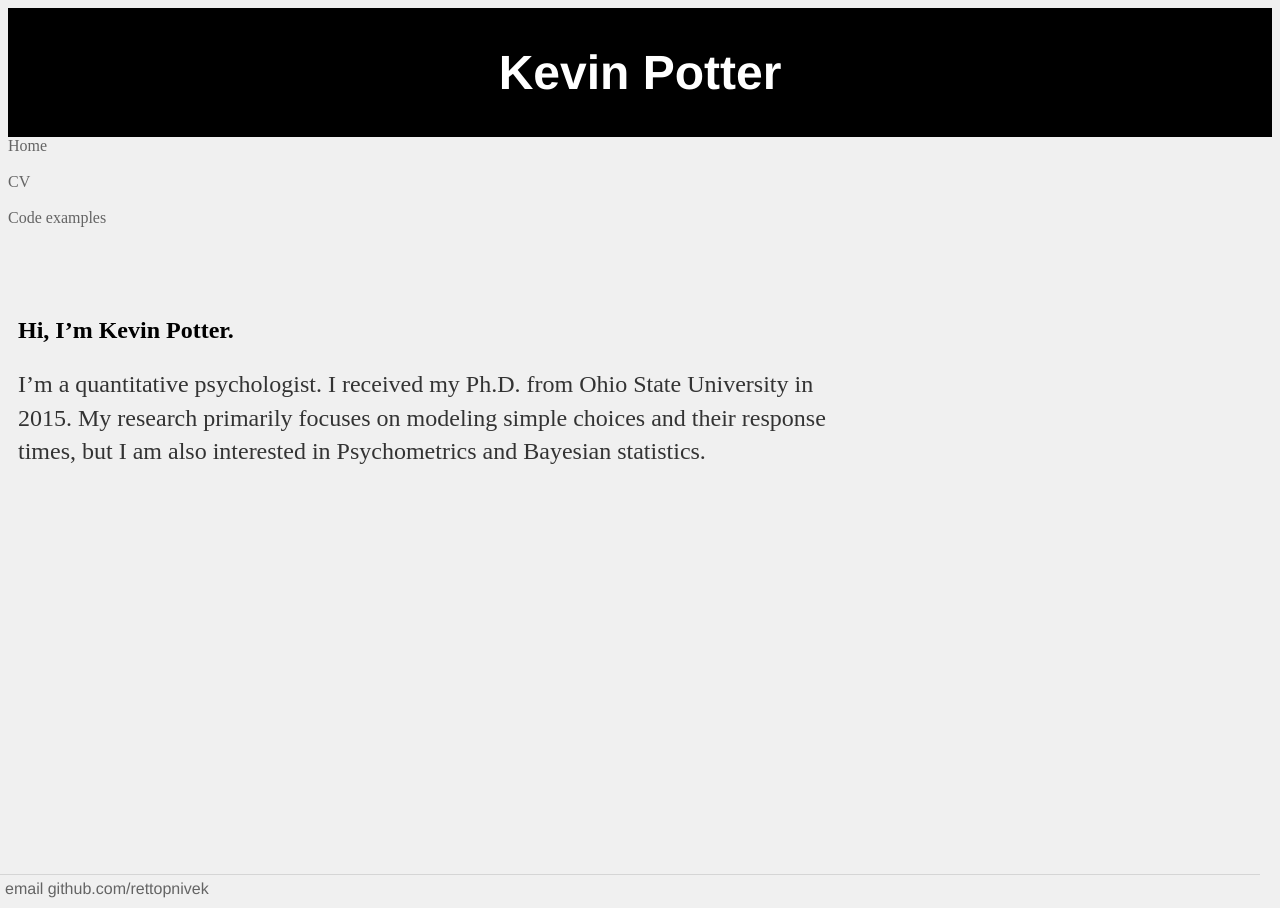
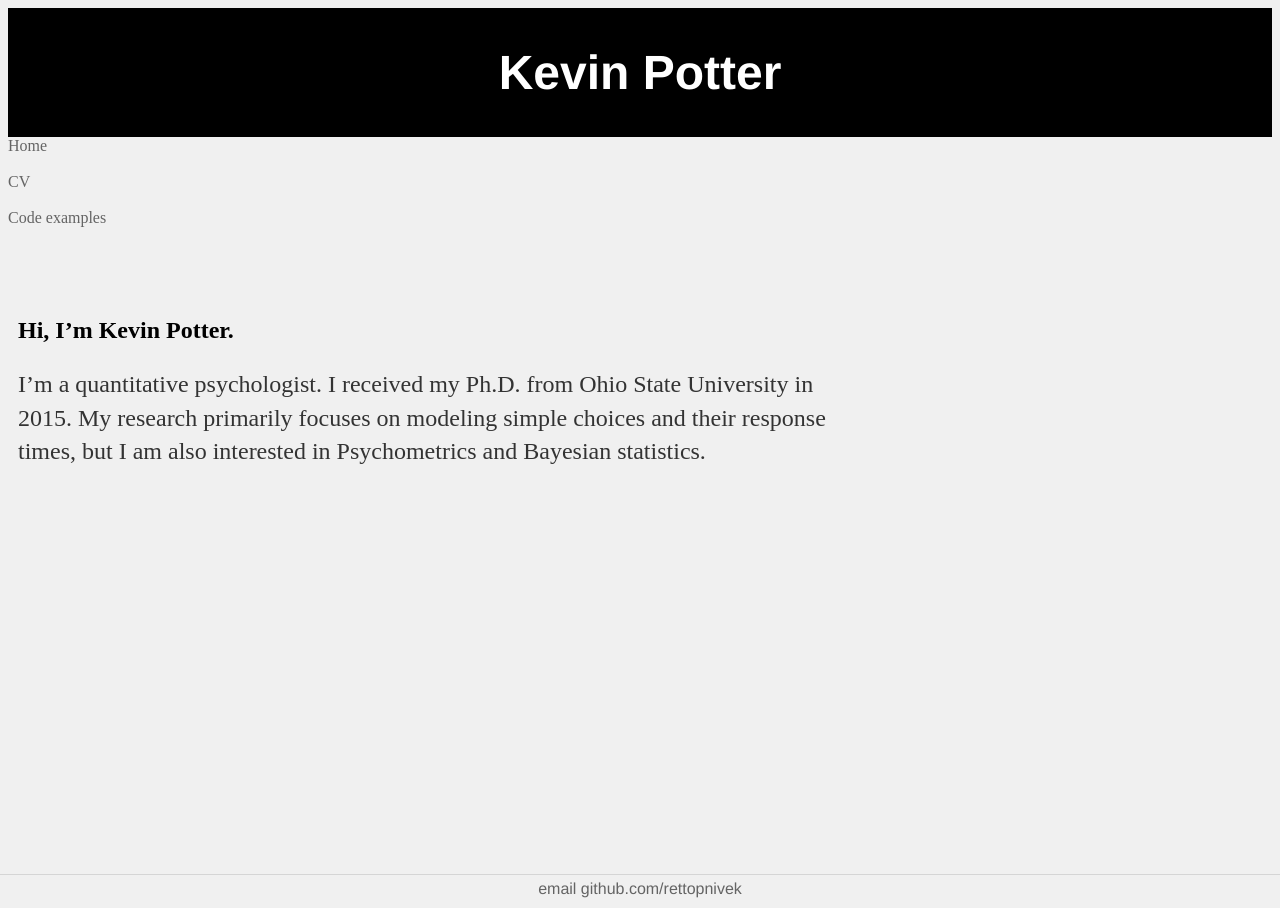
Before and after one commit to rettopnivek/rettopnivek.github.io, a Jekyll site: the page built from index.md, in a window 1280 px wide. Built offline with Jekyll 4.4.1, drawn with Linux system fonts in a browser that asks for light colours.

Commit message:
Update main.css

```diff
--- a/css/main.css
+++ b/css/main.css
@@ -16,7 +16,6 @@ html, body {
 /* Navigation bar */
 #nav {
     font-family:'Helvetica', 'Arial', 'Sans-Serif';
-    /*text-align:center;*/
     /* Set spacing between lines */
     line-height:15px;
     background-color:rgb(220,220,220);
@@ -48,7 +47,8 @@ html, body {
     background-color:rgb(240,240,240);
     color:rgb(100,100,100);
     display: inline;
-    margin-right: 20px;
+    text-align:center;
+    /* margin-right: 20px; */
     padding:5px;
     font-size: 1.0em;
 }
```
